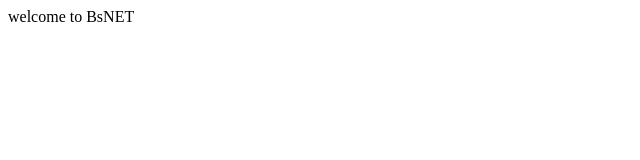
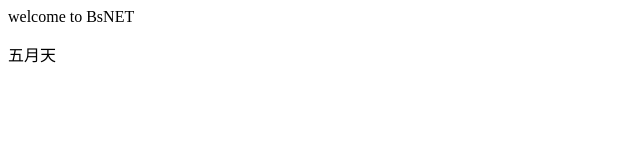
Before and after one commit to FANG1234567U/gitss, a plain HTML site: page index.html in a window 1280 px wide. Shown: the full height of the page, 0-640 px from the left. Drawn offline with Linux system fonts and the light colour scheme.

Commit message:
第五個GIT

```diff
--- a/index.html
+++ b/index.html
@@ -4,5 +4,6 @@
 </head>
 <body>
 welcome to BsNET
+<p>五月天</p>
 </body>
 </html>
```
Also changed, not shown: myfile.txt (deleted).
